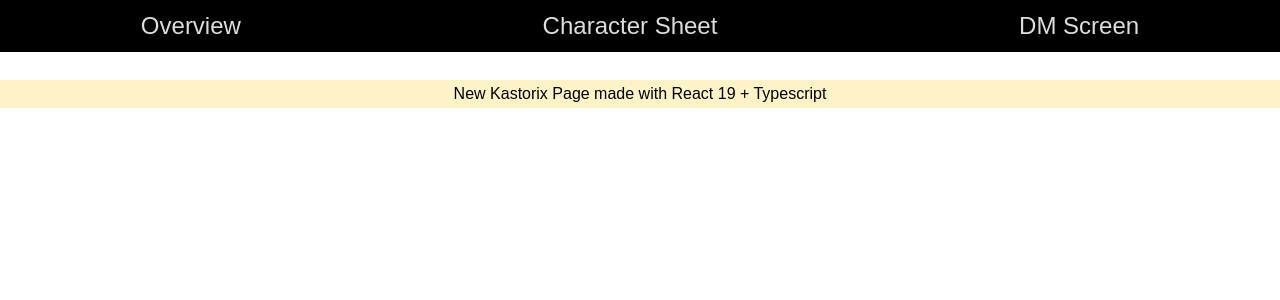
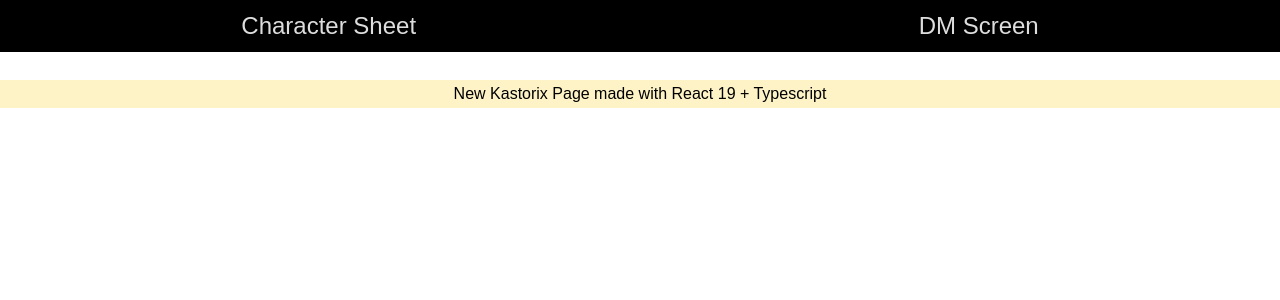
Before and after one commit to Acasez/kastorixv2, a React (Vite) app: page / in a window 1280 px wide. Shown: the top 300 px of the page. Built offline with nearby package versions, Linux system fonts and the light colour scheme.

Commit message:
Removed duplicate route

```diff
--- a/src/Routes/config.ts
+++ b/src/Routes/config.ts
@@ -6,12 +6,6 @@ export const routes = [
     path: "/kastorixv2",
     component: lazy(() => import("../pages/RPGOverview")),
     createHeader: false,
-  },
-  {
-    path: "/kastorixv2/index",
-    component: lazy(() => import("../pages/RPGOverview")),
-    header: "Overview",
-    createHeader: true,
   },
   {
     path: "/kastorixv2/characterSheet",
```
